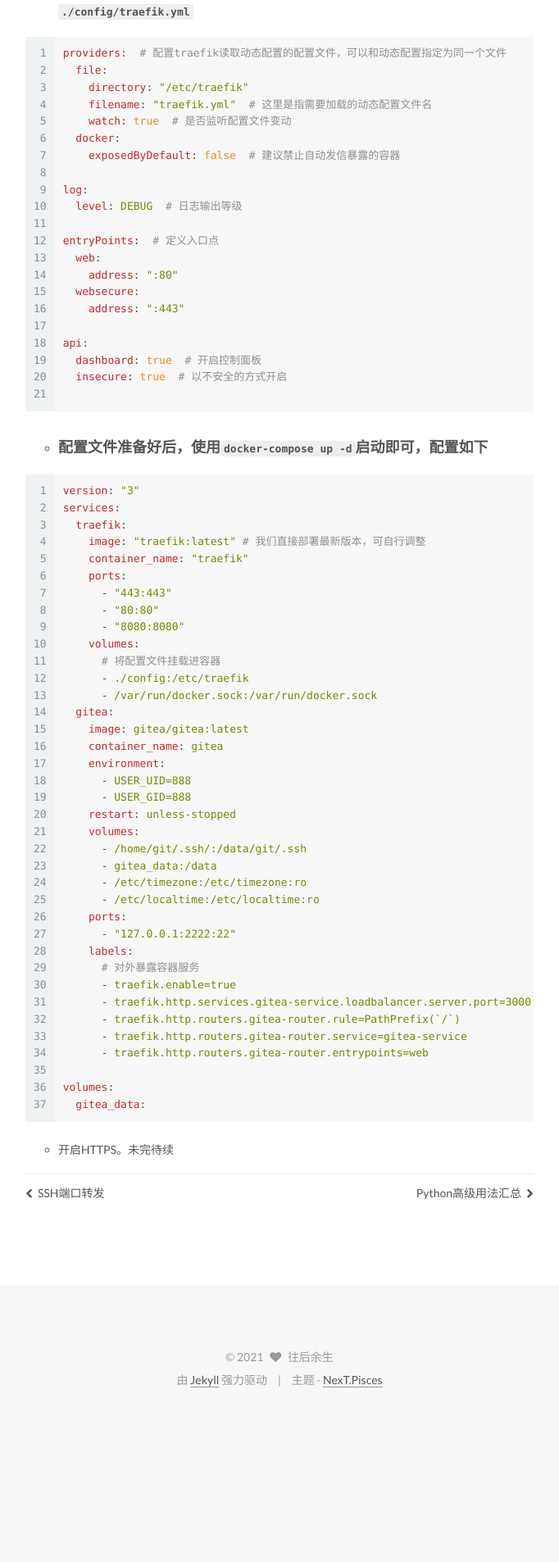
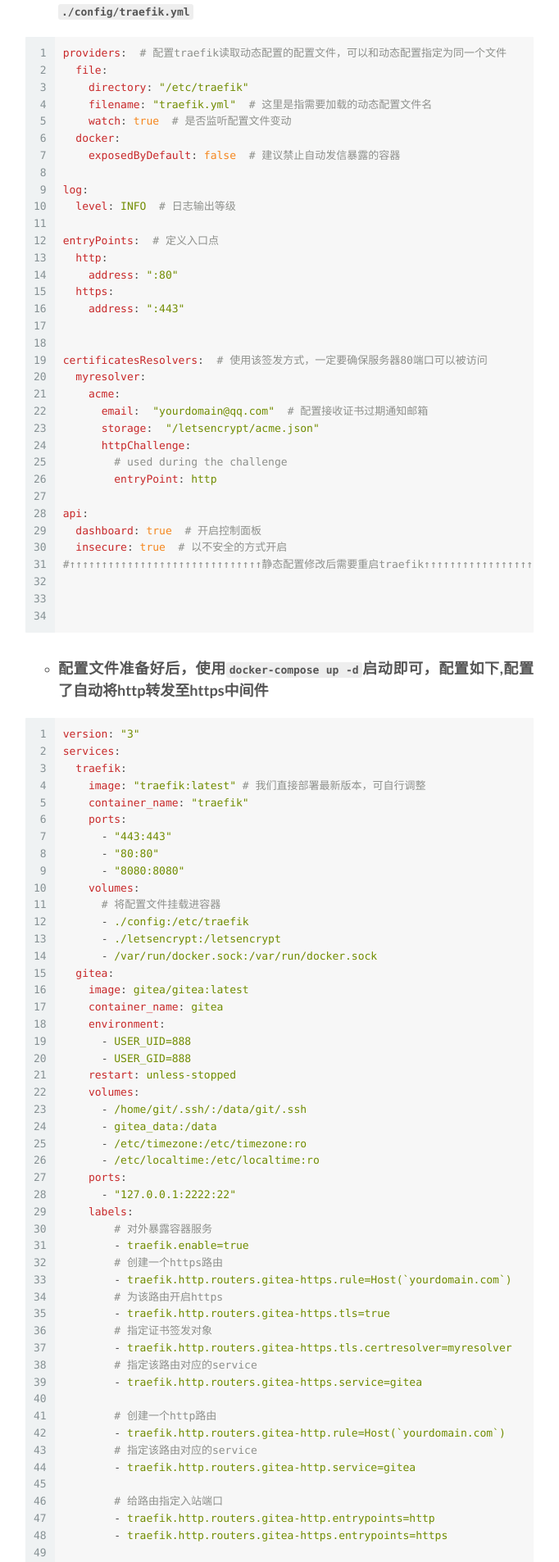
Before and after one commit to 1269146988/1269146988.github.io, a Jekyll site: the page built from docs/_posts/2021-04-27-traefik_gitea_https.md, in a window 1280 px wide. Shown: the part 2423-4329 px from the top of the page at 82% size, without its empty margins (429-1111 px from the left). Built offline with Jekyll 4.4.1, drawn with Linux system fonts in a browser that asks for light colours; comment, search, counter and statistics services are not loaded; before the commit the page ends 4141 px from its top, so only the background shows below that; some of the changed text lies outside the part shown.

Commit message:
修改gitea https文档

````diff
--- a/docs/_posts/2021-04-27-traefik_gitea_https.md
+++ b/docs/_posts/2021-04-27-traefik_gitea_https.md
@@ -108,21 +108,34 @@
     exposedByDefault: false  # 建议禁止自动发信暴露的容器
 
 log:
-  level: DEBUG  # 日志输出等级
+  level: INFO  # 日志输出等级
 
 entryPoints:  # 定义入口点
-  web:
+  http:
     address: ":80"
-  websecure:
+  https:
     address: ":443"
+
+
+certificatesResolvers:  # 使用该签发方式，一定要确保服务器80端口可以被访问
+  myresolver:
+    acme:
+      email:  "yourdomain@qq.com"  # 配置接收证书过期通知邮箱
+      storage:  "/letsencrypt/acme.json"
+      httpChallenge:
+        # used during the challenge
+        entryPoint: http
 
 api:
   dashboard: true  # 开启控制面板
   insecure: true  # 以不安全的方式开启
+#↑↑↑↑↑↑↑↑↑↑↑↑↑↑↑↑↑↑↑↑↑↑↑↑↑↑↑↑↑↑静态配置修改后需要重启traefik↑↑↑↑↑↑↑↑↑↑↑↑↑↑↑↑↑↑↑↑↑↑↑↑↑↑↑↑↑↑
+
+
 
 ```
 
-- ### 配置文件准备好后，使用`docker-compose up -d`启动即可，配置如下
+- ### 配置文件准备好后，使用`docker-compose up -d`启动即可，配置如下,配置了自动将http转发至https中间件
 
 ```yaml
 version: "3"
@@ -137,6 +150,7 @@
     volumes:
       # 将配置文件挂载进容器
       - ./config:/etc/traefik
+      - ./letsencrypt:/letsencrypt
       - /var/run/docker.sock:/var/run/docker.sock
   gitea:
     image: gitea/gitea:latest
@@ -153,15 +167,35 @@
     ports:
       - "127.0.0.1:2222:22"
     labels:
-      # 对外暴露容器服务
-      - traefik.enable=true
-      - traefik.http.services.gitea-service.loadbalancer.server.port=3000
-      - traefik.http.routers.gitea-router.rule=PathPrefix(`/`)
-      - traefik.http.routers.gitea-router.service=gitea-service
-      - traefik.http.routers.gitea-router.entrypoints=web
+        # 对外暴露容器服务
+        - traefik.enable=true
+        # 创建一个https路由
+        - traefik.http.routers.gitea-https.rule=Host(`yourdomain.com`)
+        # 为该路由开启https
+        - traefik.http.routers.gitea-https.tls=true
+        # 指定证书签发对象
+        - traefik.http.routers.gitea-https.tls.certresolver=myresolver
+        # 指定该路由对应的service
+        - traefik.http.routers.gitea-https.service=gitea
+
+        # 创建一个http路由
+        - traefik.http.routers.gitea-http.rule=Host(`yourdomain.com`)
+        # 指定该路由对应的service
+        - traefik.http.routers.gitea-http.service=gitea
+
+        # 给路由指定入站端口
+        - traefik.http.routers.gitea-http.entrypoints=http
+        - traefik.http.routers.gitea-https.entrypoints=https
+
+        # 创建一个服务用来暴露容器内部的3000端口
+        - traefik.http.services.gitea.loadbalancer.server.port=3000
+        # 创建一个中间件 对于开启了tls的路由必须为http和https指定不同的路由，因为开启tls后的路由不再接收http请求
+        - traefik.http.middlewares.redirect-http-to-https.redirectscheme.scheme=https
+        # 转发参数
+        - traefik.http.middlewares.redirect-http-to-https.redirectscheme.permanent=true
+        # 将该中间件加载http路由上面
+        - traefik.http.routers.gitea-http.middlewares=redirect-http-to-https
 
 volumes:
   gitea_data:
 ```
-
-- 开启HTTPS。未完待续
````
